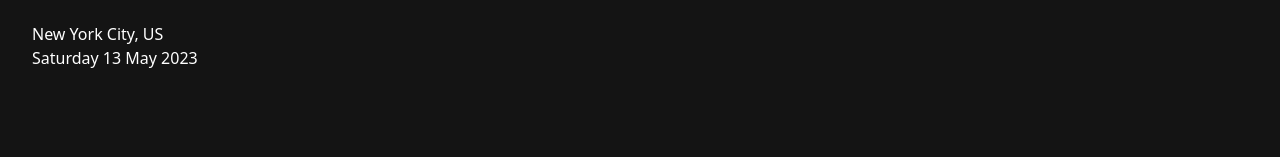
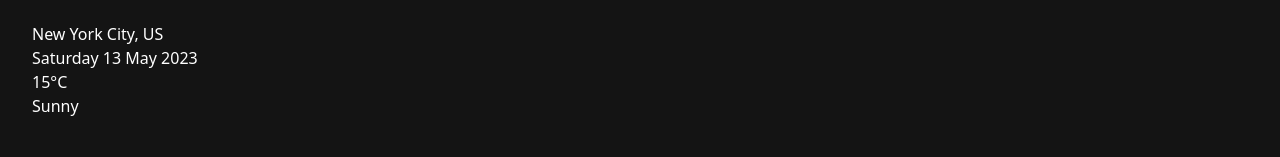
Before and after one commit to paresiqbal/react-weather, a React (Vite) app: page / in a window 1280 px wide. Shown: the part 143-300 px from the top of the page. Built offline with nearby package versions, Linux system fonts and the light colour scheme.

Commit message:
Add degree

```diff
--- a/src/pages/Dashboard.jsx
+++ b/src/pages/Dashboard.jsx
@@ -1,4 +1,5 @@
 export default function Dashboard() {
+  // Dates function
   const dateBuilder = (d) => {
     let months = [
       "January",
@@ -45,6 +46,10 @@ export default function Dashboard() {
         <div>New York City, US</div>
         <div>{dateBuilder(new Date())}</div>
       </div>
+      <div>
+        <div>15°C</div>
+        <div>Sunny</div>
+      </div>
     </main>
   );
 }
```
